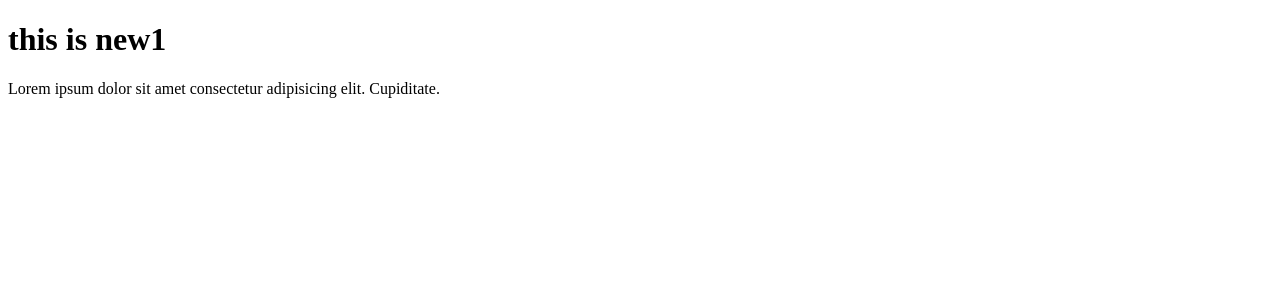
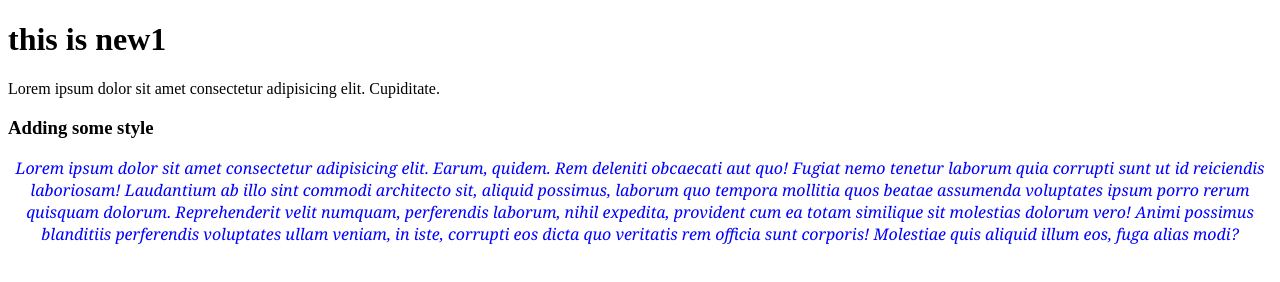
Before and after one commit to ahmedt1997/trainning, a plain HTML site: page index.html in a window 1280 px wide. Drawn offline with Linux system fonts and the light colour scheme.

Commit message:
adding some styles

```diff
--- a/index.html
+++ b/index.html
@@ -3,10 +3,13 @@
 <head>
     <meta charset="UTF-8">
     <meta name="viewport" content="width=device-width, initial-scale=1.0">
+    <link rel="stylesheet" href="style.css">
     <title>Document</title>
 </head>
 <body>
    <h1>this is new1</h1>
    <p>Lorem ipsum dolor sit amet consectetur adipisicing elit. Cupiditate.</p>
+   <h3>Adding some style</h3>
+   <p class="para1">Lorem ipsum dolor sit amet consectetur adipisicing elit. Earum, quidem. Rem deleniti obcaecati aut quo! Fugiat nemo tenetur laborum quia corrupti sunt ut id reiciendis laboriosam! Laudantium ab illo sint commodi architecto sit, aliquid possimus, laborum quo tempora mollitia quos beatae assumenda voluptates ipsum porro rerum quisquam dolorum. Reprehenderit velit numquam, perferendis laborum, nihil expedita, provident cum ea totam similique sit molestias dolorum vero! Animi possimus blanditiis perferendis voluptates ullam veniam, in iste, corrupti eos dicta quo veritatis rem officia sunt corporis! Molestiae quis aliquid illum eos, fuga alias modi?</p>
 </body>
 </html>
--- /dev/null
+++ b/style.css
@@ -0,0 +1,6 @@
+.para1{
+    text-align: center;
+    font-family: Georgia, 'Times New Roman', Times, serif;
+    font-style: italic;
+    color: blue;
+}
```
